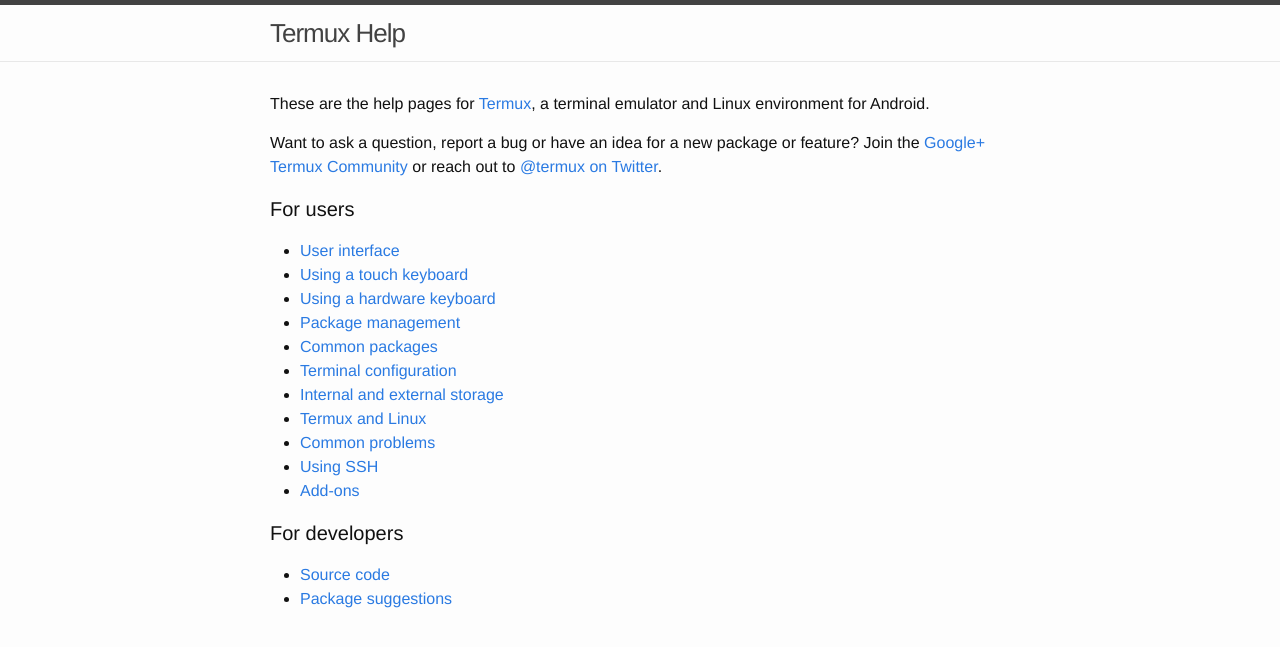
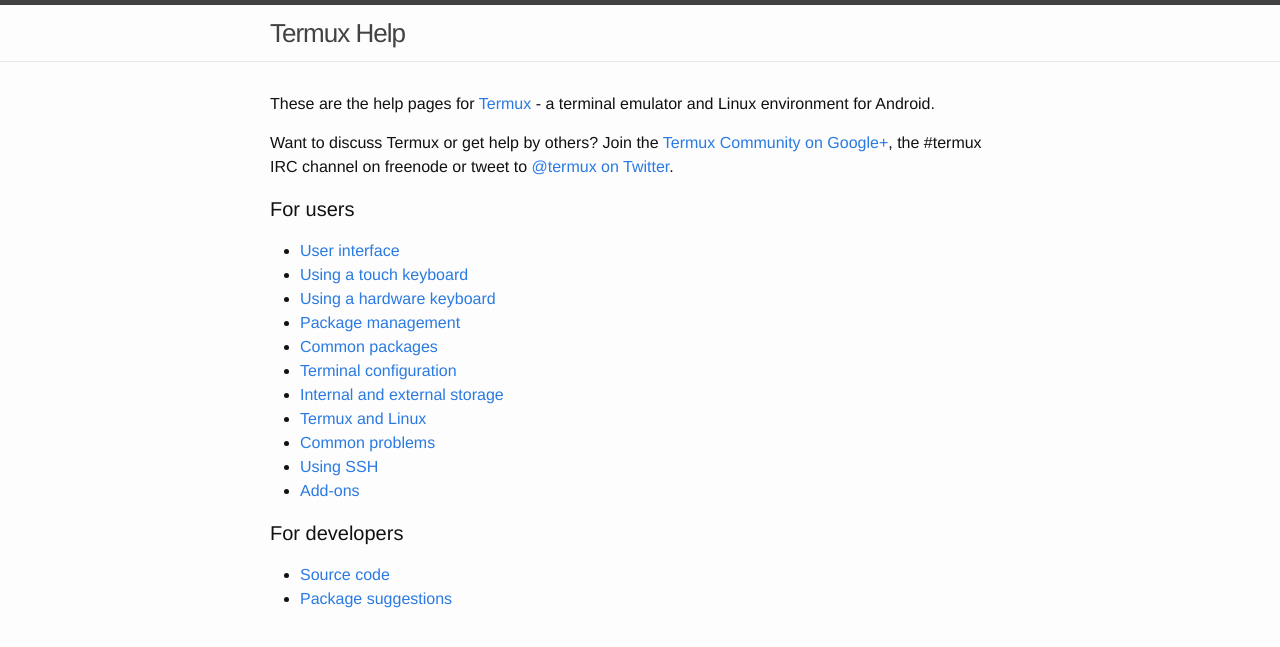
Before and after one commit to termux/termux.github.io, a Jekyll site: the page built from help.md, in a window 1280 px wide. Shown: the top 647 px of the page. Built offline with Jekyll 4.4.1, drawn with Linux system fonts in a browser that asks for light colours.

Commit message:
Mention the irc channel

```diff
--- a/help.md
+++ b/help.md
@@ -3,9 +3,9 @@
 title: Termux help
 ---
 
-These are the help pages for [Termux](https://termux.com), a terminal emulator and Linux environment for Android.
+These are the help pages for [Termux](https://termux.com) - a terminal emulator and Linux environment for Android.
 
-Want to ask a question, report a bug or have an idea for a new package or feature? Join the [Google+ Termux Community](https://plus.google.com/communities/101692629528551299417) or reach out to [@termux on Twitter](https://twitter.com/termux).
+Want to discuss Termux or get help by others? Join the [Termux Community on Google+](https://plus.google.com/communities/101692629528551299417), the #termux IRC channel on freenode or tweet to [@termux on Twitter](https://twitter.com/termux).
 
 #### For users
 - [User interface](user-interface.html)
```
